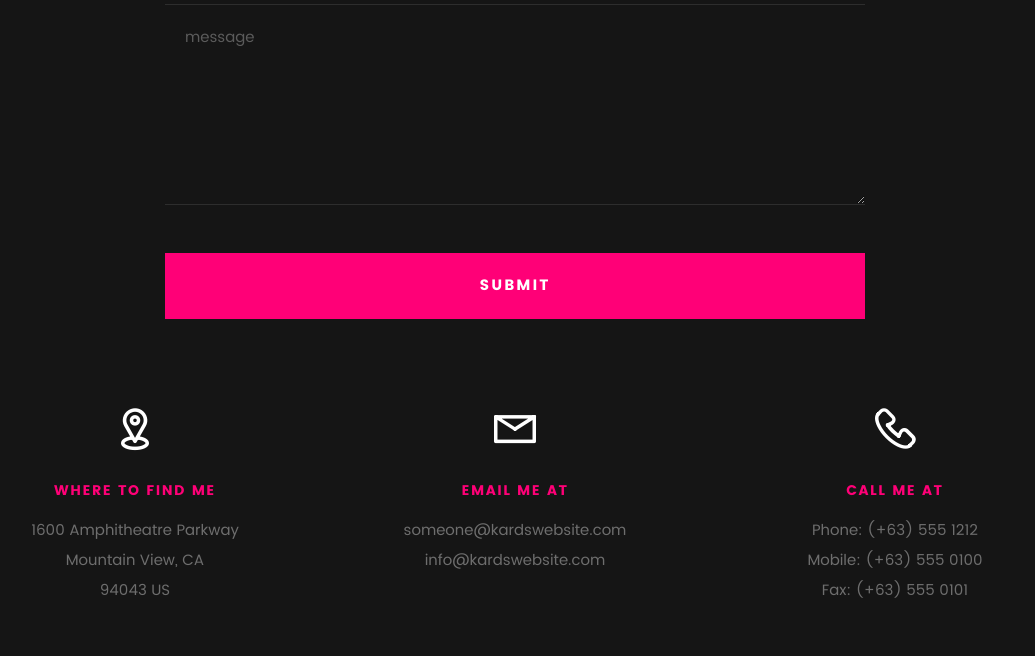
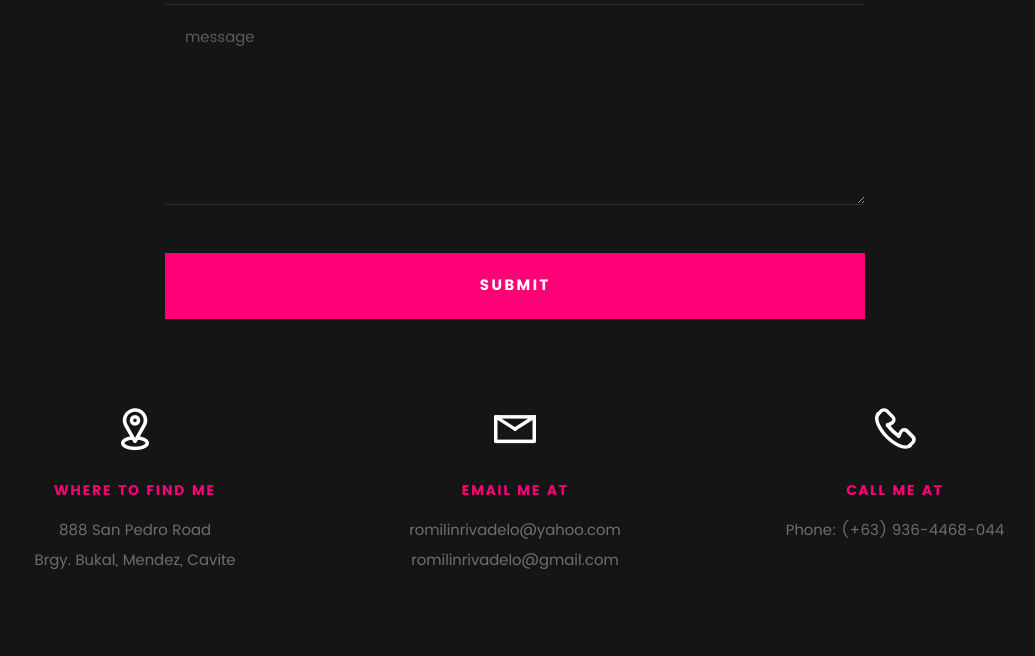
Before and after one commit to romilinrivadelo/Rivadelo, a plain HTML site: page index.html in a window 1280 px wide. Shown: the part 7415-8071 px from the top of the page, without its empty margins (125-1160 px from the left). Drawn offline with Linux system fonts and the light colour scheme; files whose address does not match are found by name.

Commit message:
index.html

```diff
--- a/index.html
+++ b/index.html
@@ -828,9 +828,8 @@
    			<h5>Where to find me</h5>
 
    			<p>
-            1600 Amphitheatre Parkway<br>
-            Mountain View, CA<br>
-            94043 US
+            888 San Pedro Road<br>
+            Brgy. Bukal, Mendez, Cavite<br>
             </p>
 
    		</div>
@@ -843,8 +842,8 @@
 
    			<h5>Email Me At</h5>
 
-   			<p>someone@kardswebsite.com<br>
-			   	info@kardswebsite.com
+   			<p>romilinrivadelo@yahoo.com<br>
+			   	romilinrivadelo@gmail.com
 			   </p>
 
    		</div>
@@ -857,9 +856,7 @@
 
    			<h5>Call Me At</h5>
 
-   			<p>Phone: (+63) 555 1212<br>
-			   	Mobile: (+63) 555 0100<br>
-			     	Fax: (+63) 555 0101
+   			<p>Phone: (+63) 936-4468-044<br>
 			   </p>
 
    		</div>
```
